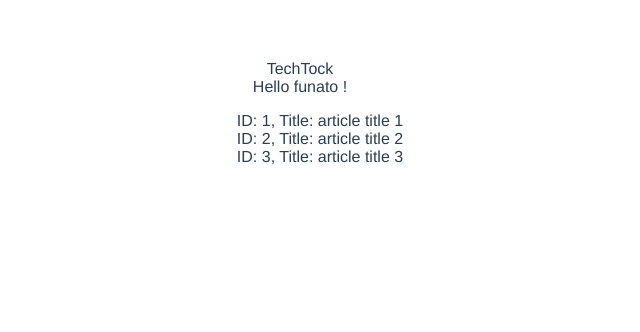
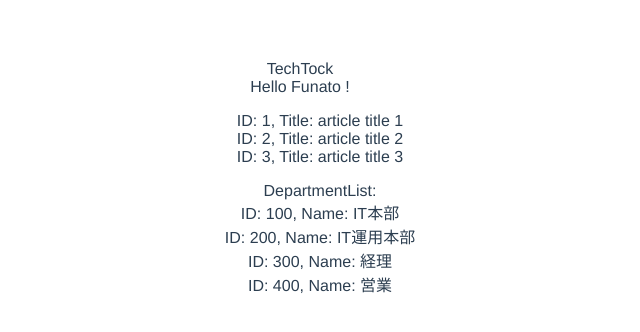
Before and after one commit to funator26/vue-sandbox, a Vue app: page / in a window 1280 px wide. Shown: the top 332 px of the page, without its empty margins (340-980 px from the left). Built offline with nearby package versions, Linux system fonts and the light colour scheme; data requests are answered from the project's data file.

Commit message:
部署一覧を取得し表示

```diff
--- a/src/App.vue
+++ b/src/App.vue
@@ -21,7 +21,7 @@
   },
   data() {
     return {
-      name: 'funato'
+      name: 'Funato'
     }
   }
 }
--- /dev/null
+++ b/src/components/DepartmentItem.vue
@@ -0,0 +1,15 @@
+<template>
+    <div>
+       ID: {{ item.id }}, Name: {{ item.name }}
+    </div>
+</template>
+
+<script>
+export default {
+    name: 'DepartmentItem',
+    props: ['item']
+}
+</script>
+
+<style scoped>
+</style>
--- a/src/components/DepartmentList.vue
+++ b/src/components/DepartmentList.vue
@@ -0,0 +1,37 @@
+<template>
+    <div>
+        <ul>
+            DepartmentList:
+            <department-item v-for="department in departments"
+                :item="department" :key="department.id" />
+        </ul>
+    </div>
+</template>
+
+<script>
+import axios from 'axios'
+import DepartmentItem from './DepartmentItem.vue'
+
+export default {
+    name: 'DepartmentList',
+    components: {
+        DepartmentItem
+    },
+    data() {
+        return {
+            departments: null
+        }
+    },
+    mounted() {
+        axios
+            .get('http://localhost:3001/departmentList')
+            .then(response => {
+                this.departments = response.data
+        })
+    }
+}
+</script>
+
+<style scoped>
+
+</style>
```
